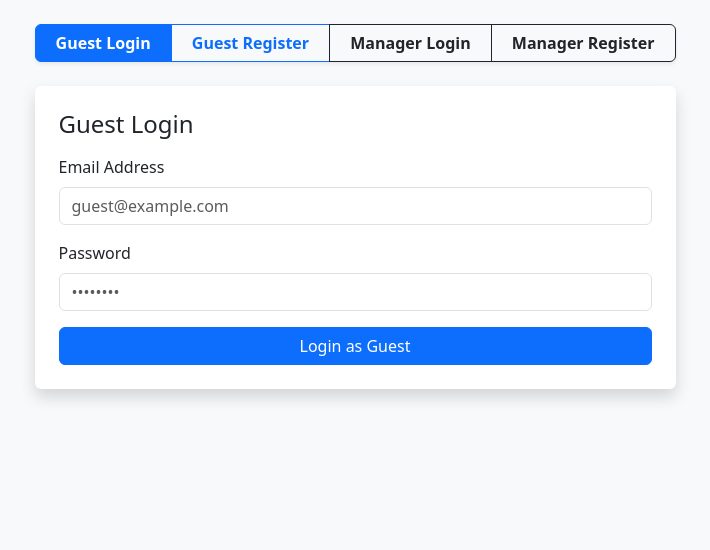
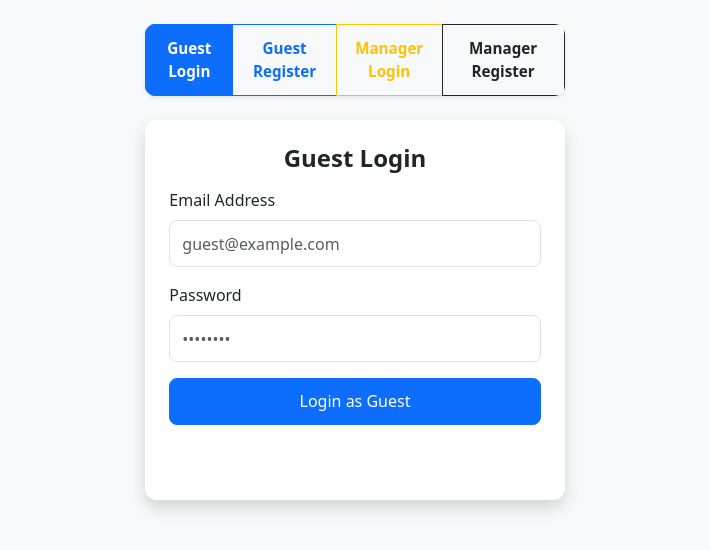
Before and after one commit to trill-254/Smart_Hostel-Python, a Flask app: page /login in a window 1280 px wide. Shown: the part 56-606 px from the top of the page, without its empty margins (285-995 px from the left). Run offline with Flask 3, Linux system fonts and the light colour scheme.

Commit message:
Update hostel app UI and manager registration

```diff
--- a/app.py
+++ b/app.py
@@ -10,11 +10,13 @@ import os
 import re
 import threading
 import webbrowser
+import hmac
 
 app = Flask(__name__)
 app.config['SECRET_KEY'] = 'hostel-secure-production-key-2026'
 app.config['SQLALCHEMY_DATABASE_URI'] = 'sqlite:///hostel.db'
 app.config['SQLALCHEMY_TRACK_MODIFICATIONS'] = False
+app.config['MANAGER_REGISTRATION_CODE'] = 'trill'
 
 # Initialize Flask-SQLAlchemy
 db = SQLAlchemy(app)
@@ -27,13 +29,10 @@ os.makedirs(UPLOAD_FOLDER, exist_ok=True)
 
 def allowed_file(filename):
     return '.' in filename and filename.rsplit('.', 1)[1].lower() in ALLOWED_EXTENSIONS
-
 def clean_filename(filename):
     filename = secure_filename(filename)
     filename = re.sub(r'^\d+_', '', filename)
     return filename
-
-
 # --- DATABASE MODELS ---
 class User(db.Model):
     id = db.Column(db.Integer, primary_key=True)
@@ -43,7 +42,6 @@ class User(db.Model):
     role = db.Column(db.String(20), nullable=False) # 'guest' or 'manager'
     bookings = db.relationship('Booking', backref='guest', lazy=True)
     notifications = db.relationship('Notification', backref='user', lazy=True)
-
 class Room(db.Model):
     id = db.Column(db.Integer, primary_key=True)
     room_number = db.Column(db.String(10), unique=True, nullable=False)
@@ -52,11 +50,9 @@ class Room(db.Model):
     capacity = db.Column(db.Integer, default=1)
     image_url = db.Column(db.String(255), nullable=True)
     bookings = db.relationship('Booking', backref='room', lazy=True)
-
     def available_beds(self):
         occupied_count = Booking.query.filter_by(room_id=self.id).filter(Booking.status == 'Confirmed').count()
         return max(0, self.capacity - occupied_count)
-
 class Booking(db.Model):
     id = db.Column(db.Integer, primary_key=True)
     user_id = db.Column(db.Integer, db.ForeignKey('user.id'), nullable=False)
@@ -66,14 +62,12 @@ class Booking(db.Model):
     status = db.Column(db.String(30), default='Pending Approval')
     payment_status = db.Column(db.String(20), default='Unpaid')
     created_at = db.Column(db.DateTime, default=datetime.utcnow)
-
 class Notification(db.Model):
     id = db.Column(db.Integer, primary_key=True)
     user_id = db.Column(db.Integer, db.ForeignKey('user.id'), nullable=False)
     message = db.Column(db.String(255), nullable=False)
     is_read = db.Column(db.Boolean, default=False)
     created_at = db.Column(db.DateTime, default=datetime.utcnow)
-
 # --- INITIALIZE DB & SEED DATA ---
 def init_db():
     with app.app_context():
@@ -87,7 +81,6 @@ def init_db():
             )
             db.session.add(mgr)
             db.session.commit()
-
 # --- AUTH DECORATORS ---
 def login_required(f):
     @wraps(f)
@@ -97,7 +90,6 @@ def login_required(f):
             return redirect(url_for('login'))
         return f(*args, **kwargs)
     return decorated_function
-
 def manager_required(f):
     @wraps(f)
     def decorated_function(*args, **kwargs):
@@ -106,7 +98,6 @@ def manager_required(f):
             return redirect(url_for('login'))
         return f(*args, **kwargs)
     return decorated_function
-
 # --- ROUTES ---
 @app.route('/')
 def index():
@@ -115,7 +106,6 @@ def index():
             return redirect(url_for('manager_dashboard'))
         return redirect(url_for('guest_dashboard'))
     return redirect(url_for('login'))
-
 @app.route('/login', methods=['GET', 'POST'])
 def login():
     if request.method == 'POST':
@@ -133,7 +123,6 @@ def login():
                 return redirect(url_for('guest_dashboard'))
             else:
                 flash('Invalid guest email or password.', 'danger')
-
         elif action == 'guest_register':
             name = request.form.get('name')
             email = request.form.get('email')
@@ -151,7 +140,11 @@ def login():
             name = request.form.get('name')
             email = request.form.get('email')
             password = request.form.get('password')
-            if User.query.filter_by(email=email).first():
+            registration_code = request.form.get('registration_code', '')
+
+            if not hmac.compare_digest(registration_code, app.config['MANAGER_REGISTRATION_CODE']):
+                flash('Invalid manager registration code.', 'danger')
+            elif User.query.filter_by(email=email).first():
                 flash('Email address already registered.', 'danger')
             else:
                 hashed_password = generate_password_hash(password)
@@ -159,7 +152,6 @@ def login():
                 db.session.add(new_mgr)
                 db.session.commit()
                 flash('Manager registration successful! Please log in.', 'success')
-
         elif action == 'manager_login':
             email = request.form.get('email')
             password = request.form.get('password')
@@ -172,15 +164,12 @@ def login():
                 return redirect(url_for('manager_dashboard'))
             else:
                 flash('Invalid manager credentials.', 'danger')
-
     return render_template('login.html')
-
 @app.route('/logout')
 def logout():
     session.clear()
     flash('You have been logged out.', 'info')
     return redirect(url_for('login'))
-
 # --- GUEST DASHBOARD ---
 @app.route('/dashboard/guest')
 @login_required
@@ -189,7 +178,6 @@ def guest_dashboard():
     my_bookings = Booking.query.filter_by(user_id=session['user_id']).order_by(Booking.created_at.desc()).all()
     notifications = Notification.query.filter_by(user_id=session['user_id'], is_read=False).all()
     return render_template('guest_dashboard.html', rooms=rooms, bookings=my_bookings, notifications=notifications)
-
 @app.route('/book', methods=['POST'])
 @login_required
 def book_room():
@@ -200,11 +188,9 @@ def book_room():
     active_booking = Booking.query.filter_by(user_id=session['user_id']).filter(
         Booking.status.in_(['Pending Approval', 'Confirmed'])
     ).first()
-
     if active_booking:
         flash('You already have an active or pending booking. You cannot book more than one room at a time.', 'danger')
         return redirect(url_for('guest_dashboard'))
-
     room = Room.query.get(room_id)
     if room and room.available_beds() > 0:
         booking = Booking(
@@ -221,8 +207,6 @@ def book_room():
     else:
         flash('Sorry, this room is fully booked.', 'danger')
     return redirect(url_for('guest_dashboard'))
-
-
 # --- MANAGER DASHBOARD ---
 @app.route('/dashboard/manager')
 @manager_required
@@ -236,9 +220,7 @@ def manager_dashboard():
         for b in all_bookings
         if b.status in ['Confirmed', 'Completed'] and b.room is not None
     ])
-
     return render_template('manager_dashboard.html', rooms=rooms, bookings=all_bookings, revenue=total_revenue)
-
 @app.route('/manager/room/add', methods=['POST'])
 @manager_required
 def add_room():
@@ -246,9 +228,7 @@ def add_room():
     room_type = request.form.get('room_type')
     price = request.form.get('price_per_semester')
     capacity = int(request.form.get('capacity', 1))
-
     image_url = "/static/uploads/default_room.jpg"
-
     if 'room_image' in request.files:
         file = request.files['room_image']
         if file and file.filename != '':
@@ -269,13 +249,11 @@ def add_room():
         db.session.commit()
         flash('New room added successfully!', 'success')
     return redirect(url_for('manager_dashboard'))
-
 @app.route('/manager/booking/<int:booking_id>/<action>', methods=['POST'])
 @manager_required
 def update_booking_status(booking_id, action):
     booking = Booking.query.get_or_404(booking_id)
     room = Room.query.get(booking.room_id)
-
     if action == 'confirm':
         if room.available_beds() > 0:
             booking.status = 'Confirmed'
@@ -294,20 +272,16 @@ def update_booking_status(booking_id, action):
     elif action == 'checkout':
         booking.status = 'Completed'
         flash('Guest checked out successfully.', 'info')
-
     db.session.commit()
     return redirect(url_for('manager_dashboard'))
-
 @app.route('/manager/booking/<int:booking_id>/edit', methods=['POST'])
 @manager_required
 def edit_booking(booking_id):
     booking = Booking.query.get_or_404(booking_id)
-
     new_check_in = request.form.get('new_check_in') or request.form.get('check_in')
     new_check_out = request.form.get('new_check_out') or request.form.get('check_out')
     new_status = request.form.get('status')
     new_payment_status = request.form.get('payment_status')
-
     if new_check_in:
         booking.check_in = new_check_in
     if new_check_out:
@@ -316,11 +290,9 @@ def edit_booking(booking_id):
         booking.status = new_status
     if new_payment_status in ['Paid', 'Unpaid']:
         booking.payment_status = new_payment_status
-
     db.session.commit()
     flash('Booking updated successfully.', 'success')
     return redirect(url_for('manager_dashboard'))
-
 @app.route('/manager/booking/<int:booking_id>/delete', methods=['POST'])
 @manager_required
 def delete_booking(booking_id):
@@ -329,17 +301,14 @@ def delete_booking(booking_id):
     db.session.commit()
     flash('Booking record deleted successfully.', 'info')
     return redirect(url_for('manager_dashboard'))
-
 @app.route('/manager/room/<int:room_id>/edit', methods=['POST'])
 @manager_required
 def edit_room(room_id):
     room = Room.query.get_or_404(room_id)
-
     room.room_number = request.form.get('room_number', room.room_number)
     room.room_type = request.form.get('room_type', room.room_type)
     room.price_per_semester = float(request.form.get('price_per_semester', room.price_per_semester))
     room.capacity = int(request.form.get('capacity', room.capacity))
-
     if 'room_image' in request.files:
         file = request.files['room_image']
         if file and file.filename != '':
@@ -347,7 +316,6 @@ def edit_room(room_id):
                 filename = clean_filename(file.filename)
                 unique_filename = f"{int(datetime.utcnow().timestamp())}_{filename}"
                 new_image_path = os.path.join(app.config['UPLOAD_FOLDER'], unique_filename)
-
                 if room.image_url and 'default_room.jpg' not in room.image_url:
                     old_image_path = os.path.join(app.root_path, room.image_url.lstrip('/'))
                     if os.path.exists(old_image_path):
@@ -355,21 +323,17 @@ def edit_room(room_id):
                             os.remove(old_image_path)
                         except Exception:
                             pass
-
                 file.save(new_image_path)
                 room.image_url = f"/static/uploads/{unique_filename}"
             else:
                 flash('Invalid image file type. Room updated without changing image.', 'warning')
-
     db.session.commit()
     flash(f'Room {room.room_number} updated successfully!', 'success')
     return redirect(url_for('manager_dashboard'))
-
 @app.route('/manager/room/<int:room_id>/delete', methods=['POST'])
 @manager_required
 def delete_room(room_id):
     room = Room.query.get_or_404(room_id)
-
     if room.image_url and 'default_room.jpg' not in room.image_url:
         image_path = os.path.join(app.root_path, room.image_url.lstrip('/'))
         if os.path.exists(image_path):
@@ -377,12 +341,10 @@ def delete_room(room_id):
                 os.remove(image_path)
             except Exception:
                 pass
-
     db.session.delete(room)
     db.session.commit()
     flash('Room removed successfully from catalog.', 'info')
     return redirect(url_for('manager_dashboard'))
-
 @app.route('/manager/export/csv')
 @manager_required
 def export_csv_report():
@@ -398,19 +360,15 @@ def export_csv_report():
         ])
     output.seek(0)
     return Response(output, mimetype="text/csv", headers={"Content-Disposition": "attachment;filename=hostel_report.csv"})
-
 @app.route('/profile', methods=['GET', 'POST'])
 def profile():
     if 'user_id' not in session:
         flash('Please log in first.', 'warning')
         return redirect(url_for('login'))
-
     user = User.query.get_or_404(session['user_id'])
-
     if request.method == 'POST':
         user.name = request.form.get('name', user.name)
         new_email = request.form.get('email')
-
         existing_user = User.query.filter_by(email=new_email).first()
         if existing_user and existing_user.id != user.id:
             flash('Email address is already in use by another account.', 'danger')
@@ -419,22 +377,16 @@ def profile():
             new_password = request.form.get('password')
             if new_password:
                 user.password_hash = generate_password_hash(new_password)
-
             db.session.commit()
             session['name'] = user.name
             flash('Profile updated successfully!', 'success')
-
         return redirect(url_for('profile'))
-
     return render_template('profile.html', user=user)
-
 # --- RUN APPLICATION ---
 if __name__ == '__main__':
     init_db()
     is_local = os.environ.get("PORT") is None
-
     if is_local and os.environ.get("WERKZEUG_RUN_MAIN") != "true":
         threading.Timer(1.2, lambda: webbrowser.open("http://127.0.0.1:5000")).start()
-
     port = int(os.environ.get("PORT", 5000))
     app.run(host="0.0.0.0", port=port, debug=is_local)
--- a/templates/base.html
+++ b/templates/base.html
@@ -19,7 +19,6 @@
             {% endif %}
         </div>
     </nav>
-
     <div class="container my-4">
         {% with messages = get_flashed_messages(with_categories=true) %}
             {% if messages %}
@@ -31,10 +30,8 @@
                 {% endfor %}
             {% endif %}
         {% endwith %}
-
         {% block content %}{% endblock %}
     </div>
-
     <script src="https://cdn.jsdelivr.net/npm/bootstrap@5.3.0/dist/js/bootstrap.bundle.min.js"></script>
 </body>
 </html>
--- a/templates/login.html
+++ b/templates/login.html
@@ -7,7 +7,7 @@
         <div class="btn-group w-100 mb-4 shadow-sm" role="group">
             <button type="button" class="btn btn-outline-primary active fw-bold" onclick="switchTab('guestLogin')" id="btn-guestLogin">Guest Login</button>
             <button type="button" class="btn btn-outline-primary fw-bold" onclick="switchTab('guestRegister')" id="btn-guestRegister">Guest Register</button>
-            <button type="button" class="btn btn-outline-dark fw-bold" onclick="switchTab('managerLogin')" id="btn-managerLogin">Manager Login</button>
+            <button type="button" class="btn btn-outline-warning fw-bold" onclick="switchTab('managerLogin')" id="btn-managerLogin">Manager Login</button>
             <button type="button" class="btn btn-outline-dark fw-bold" onclick="switchTab('managerRegister')" id="btn-managerRegister">Manager Register</button>
         </div>
 
@@ -87,6 +87,11 @@
                             <label class="form-label">Password</label>
                             <input type="password" name="password" class="form-control" required placeholder="••••••••">
                         </div>
+                        <div class="mb-3">
+                            <label class="form-label">Manager Registration Code</label>
+                            <input type="password" name="registration_code" class="form-control" required placeholder="Enter registration code">
+                            <small class="text-muted">Only authorized managers should have this code.</small>
+                        </div>
                         <button type="submit" class="btn btn-warning w-100 fw-bold">Register as Manager</button>
                     </form>
                 </div>
@@ -128,4 +133,72 @@
         }
     }
 </script>
+
+<!-- Custom CSS for the login and registration page -->
+<style>
+    .row.justify-content-center {
+        max-width: 760px;
+        margin: 2rem auto;
+    }
+
+    .btn-group {
+        border-radius: 10px;
+        overflow: hidden;
+    }
+
+    .btn-group .btn {
+        border-radius: 0;
+        padding: 0.75rem 0.5rem;
+        font-size: 0.95rem;
+    }
+
+    .card {
+        border-radius: 12px;
+    }
+
+    .card-body {
+        min-height: 380px;
+    }
+
+    .auth-form h4 {
+        text-align: center;
+        font-weight: 700;
+        margin-bottom: 1.5rem;
+    }
+
+    .form-control {
+        border-radius: 8px;
+        padding: 0.65rem 0.75rem;
+    }
+
+    .form-control:focus {
+        border-color: #6c757d;
+        box-shadow: 0 0 0 0.2rem rgba(108, 117, 125, 0.15);
+    }
+
+    form .btn {
+        border-radius: 8px;
+        padding: 0.65rem;
+    }
+
+    @media (max-width: 576px) {
+        .row.justify-content-center {
+            margin: 1rem auto;
+        }
+
+        .btn-group {
+            display: grid;
+            grid-template-columns: 1fr 1fr;
+        }
+
+        .btn-group .btn {
+            font-size: 0.82rem;
+        }
+
+        .card-body {
+            padding: 1.25rem !important;
+        }
+    }
+</style>
+
 {% endblock %}
--- a/templates/manager_dashboard.html
+++ b/templates/manager_dashboard.html
@@ -1,7 +1,7 @@
 {% extends "base.html" %}
 {% block content %}
 
-<!-- Top Stats Row -->
+<!-- Top Starts Row -->
 <div class="row mb-4">
     <div class="col-md-4">
         <div class="card bg-primary text-white shadow-sm border-0">
```
Also changed, not shown: templates/profile.html (+0 -9 lines).
